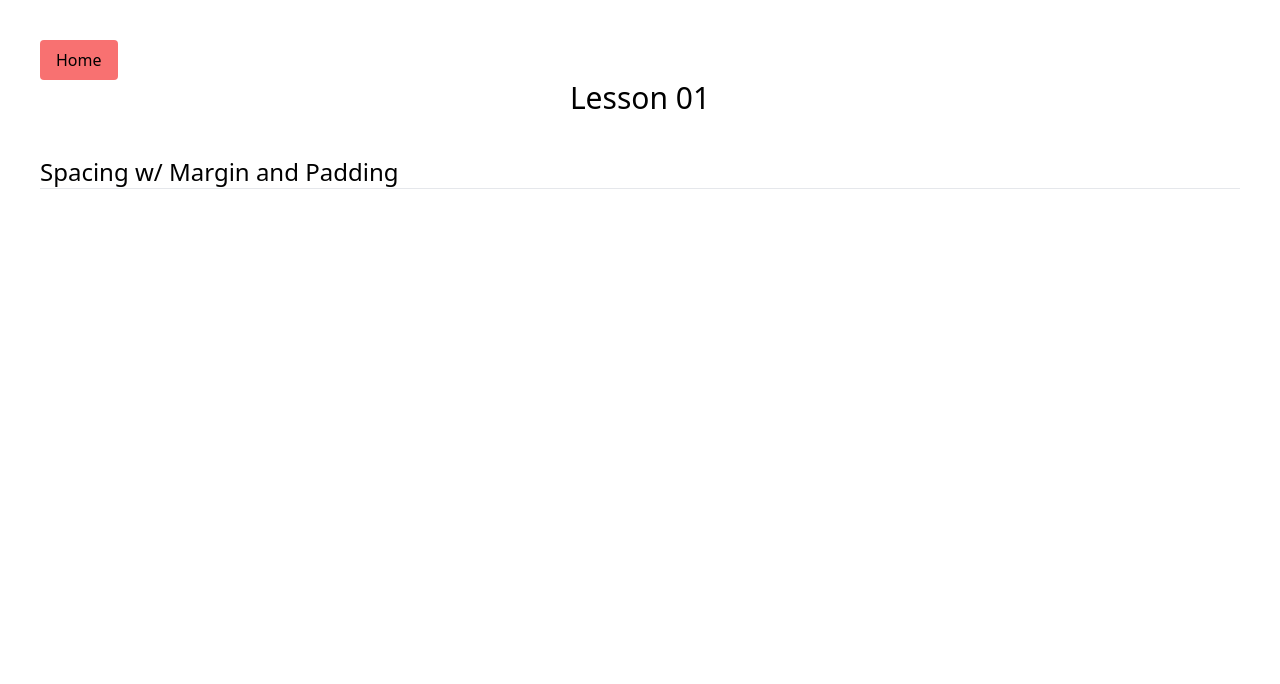
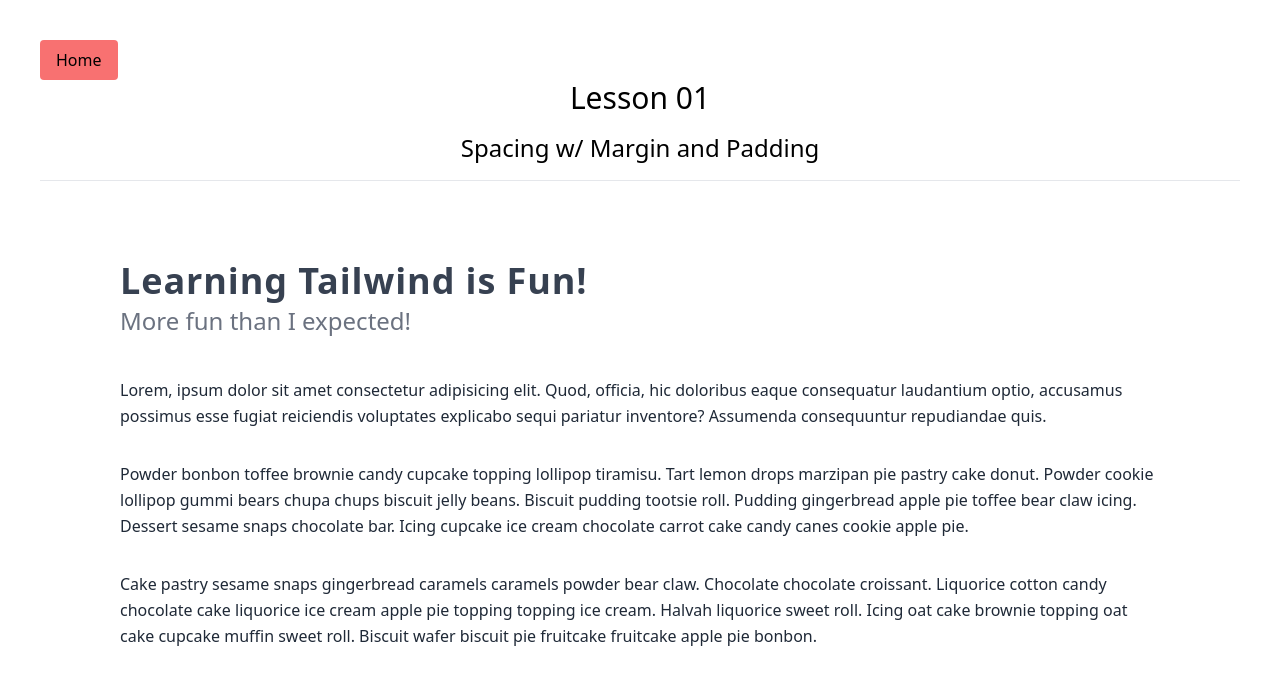
Before and after one commit to jiribeck/learning-better_dev_course, a React (Create React App) app: page /lesson01 in a window 1280 px wide. Shown: the top 684 px of the page. Built offline with nearby package versions, Linux system fonts and the light colour scheme.

Commit message:
first part of Lesson 01 till Colors section, edits lessonTemplate

```diff
--- a/src/lessons/lesson01.js
+++ b/src/lessons/lesson01.js
@@ -8,17 +8,94 @@ export default function lesson01({ history }) {
   return (
     <div className="lesson01">
       <div className="p-10">
-        {' '}
         <button className="px-4 py-2 rounded bg-red-400" onClick={returnHome}>
           Home
         </button>
-        <div className="text-center text-3xl font-thin">Lesson 01</div>
-        <div className="py-10">
-          <div className="text-left text-2xl font-medium">
+        <div className="text-center">
+          <div className="text-center text-3xl font-thin">Lesson 01</div>
+          <div className="py-4 text-2xl font-medium">
             Spacing w/ Margin and Padding
           </div>
           <hr />
-          <div className="lesson-code">{/* here goes lesson code */}</div>
+        </div>
+        <div className="lesson-code">
+          {/* spacing */}
+          {/* <div className="p-20">
+              <h2 className="mb-4">Spacing</h2>
+              <p className="mb-4">
+                Tailwind will help us with margin and padding
+              </p>
+              <button className="mr-3 px-2 py-4">Learn More</button>
+              <button className="mr-3 px-8 py-4">Sign Up</button>
+            </div> */}
+
+          {/* box-properties */}
+          {/* <div className="p-20 bg-blue-400">
+              <h2 className="mb-4">Box Properties</h2>
+              <div className="p-10 bg-purple-400 rounded-lg border-purple-500 border shadow-2xl">
+                I am a box
+              </div>
+            </div> */}
+
+          {/* sizing and numbering */}
+          {/* 1 point = 0.25rem = 4px (in modern browsers) */}
+
+          {/* <div className="p-20 bg-yellow-500">
+              <button className="mx-1 p-4 bg-green-400 rounded w-8">
+                clickMe
+              </button>
+              <button className="mx-1 p-4 bg-green-400 rounded w-12">
+                clickMe
+              </button>
+              <button className="mx-1 p-4 bg-green-400 rounded w-20">
+                clickMe
+              </button>
+              <button className="mx-1 p-4 bg-green-400 rounded w-32">
+                clickMe
+              </button>
+              <button className="mx-1 p-4 bg-green-400 rounded w-48 h-48">
+                clickMe
+              </button>
+            </div> */}
+
+          {/* typography */}
+          <div className="p-20 text-gray-800 leading-relaxed">
+            <h2 className="mb-1 text-4xl text-gray-700 font-bold tracking-wide">
+              Learning Tailwind is Fun!
+            </h2>
+            <h3 className="mb-10 text-2xl text-gray-500 font-thin">
+              More fun than I expected!
+            </h3>
+            <p className="mb-8">
+              Lorem, ipsum dolor sit amet consectetur adipisicing elit. Quod,
+              officia, hic doloribus eaque consequatur laudantium optio,
+              accusamus possimus esse fugiat reiciendis voluptates explicabo
+              sequi pariatur inventore? Assumenda consequuntur repudiandae quis.
+            </p>
+            <p className="mb-8">
+              Powder bonbon toffee brownie candy cupcake topping lollipop
+              tiramisu. Tart lemon drops marzipan pie pastry cake donut. Powder
+              cookie lollipop gummi bears chupa chups biscuit jelly beans.
+              Biscuit pudding tootsie roll. Pudding gingerbread apple pie toffee
+              bear claw icing. Dessert sesame snaps chocolate bar. Icing cupcake
+              ice cream chocolate carrot cake candy canes cookie apple pie.
+            </p>
+            <p className="mb-8">
+              Cake pastry sesame snaps gingerbread caramels caramels powder bear
+              claw. Chocolate chocolate croissant. Liquorice cotton candy
+              chocolate cake liquorice ice cream apple pie topping topping ice
+              cream. Halvah liquorice sweet roll. Icing oat cake brownie topping
+              oat cake cupcake muffin sweet roll. Biscuit wafer biscuit pie
+              fruitcake fruitcake apple pie bonbon.
+            </p>
+          </div>
+          {/* colors */}
+
+          {/* pseudo classes */}
+
+          {/* transitions and transforms */}
+
+          {/* animations */}
         </div>
       </div>
     </div>
--- a/src/lessons/lessonTemplate.js
+++ b/src/lessons/lessonTemplate.js
@@ -8,16 +8,17 @@ export default function lessonTemplate({ history }) {
   return (
     <div className="lesson01">
       <div className="p-10">
-        {' '}
         <button className="px-4 py-2 rounded bg-red-400" onClick={returnHome}>
           Home
         </button>
-        <div className="text-center text-3xl font-thin">Lesson Template</div>
-        <div className="py-10">
-          <div className="text-left text-2xl font-medium">Sublesson name</div>
+        <div className="text-center">
+          <div className="text-center text-3xl font-thin">Lesson 01</div>
+          <div className="py-4 text-2xl font-medium">
+            Spacing w/ Margin and Padding
+          </div>
           <hr />
-          <div className="lesson-code">{/* here goes lesson code */}</div>
         </div>
+        <div className="lesson-code">{/* here goes lesson code */}</div>
       </div>
     </div>
   );
```
